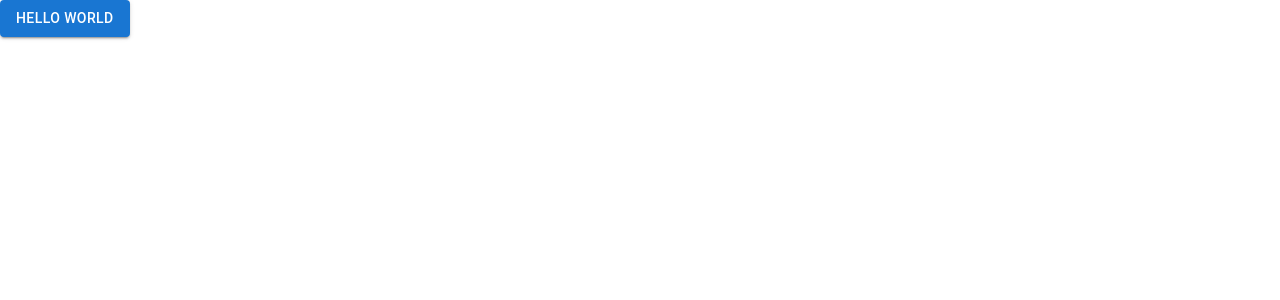
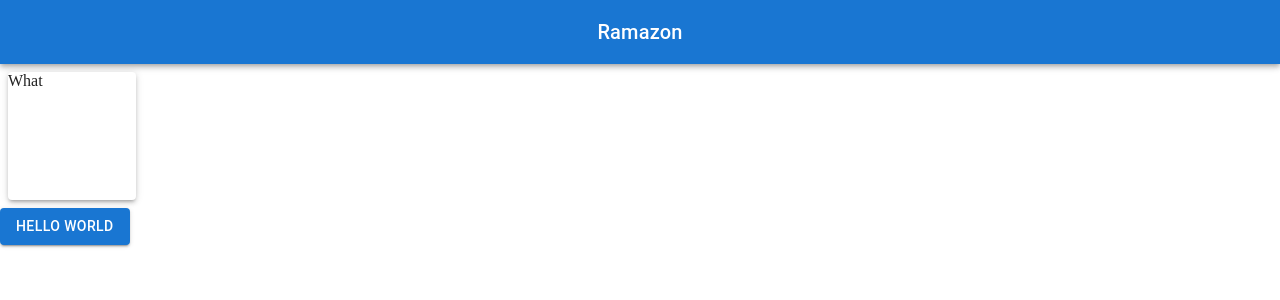
Before and after one commit to bboolean/ramazon-web-ui-react, a React (Vite) app: page / in a window 1280 px wide. Shown: the top 300 px of the page. Built offline with nearby package versions, Linux system fonts and the light colour scheme.

Commit message:
Create Home.jsx

```diff
--- /dev/null
+++ b/src/Home.jsx
@@ -0,0 +1,48 @@
+import * as React from 'react';
+import { styled, alpha } from '@mui/material/styles';
+import AppBar from '@mui/material/AppBar';
+import Box from '@mui/material/Box';
+import Toolbar from '@mui/material/Toolbar';
+import IconButton from '@mui/material/IconButton';
+import Typography from '@mui/material/Typography';
+import InputBase from '@mui/material/InputBase';
+import MenuIcon from '@mui/icons-material/Menu';
+import SearchIcon from '@mui/icons-material/Search';
+import Paper from '@mui/material/Paper';
+
+export default function Home() {
+  return (
+    <Box sx={{ flexGrow: 1 }}>
+      <AppBar position="static">
+        <Toolbar>
+          <Typography
+            variant="h6"
+            noWrap
+            componnerat="div"
+            sx={{
+              flexGrow: 1,
+              textAlign: 'center',
+              display: { xs: 'none', sm: 'block' },
+            }}
+          >
+            Ramazon
+          </Typography>
+        </Toolbar>
+      </AppBar>
+
+      <Box
+        sx={{
+          display: 'flex',
+          flexWrap: 'wrap',
+          '& > :not(style)': {
+            m: 1,
+            width: 128,
+            height: 128,
+          },
+        }}
+      >
+        <Paper elevation={3}>What</Paper>
+      </Box>
+    </Box>
+  );
+}
--- a/src/app.jsx
+++ b/src/app.jsx
@@ -1,9 +1,15 @@
 import * as React from 'react';
 import ReactDOM from 'react-dom';
 import Button from '@mui/material/Button';
+import Home from './Home';
 
 function App() {
-  return <Button variant="contained">Hello World</Button>;
+  return (
+    <div>
+      <Home />
+      <Button variant="contained">Hello World</Button>
+    </div>
+  );
 }
 
 ReactDOM.render(<App />, document.querySelector('#app'));
```
